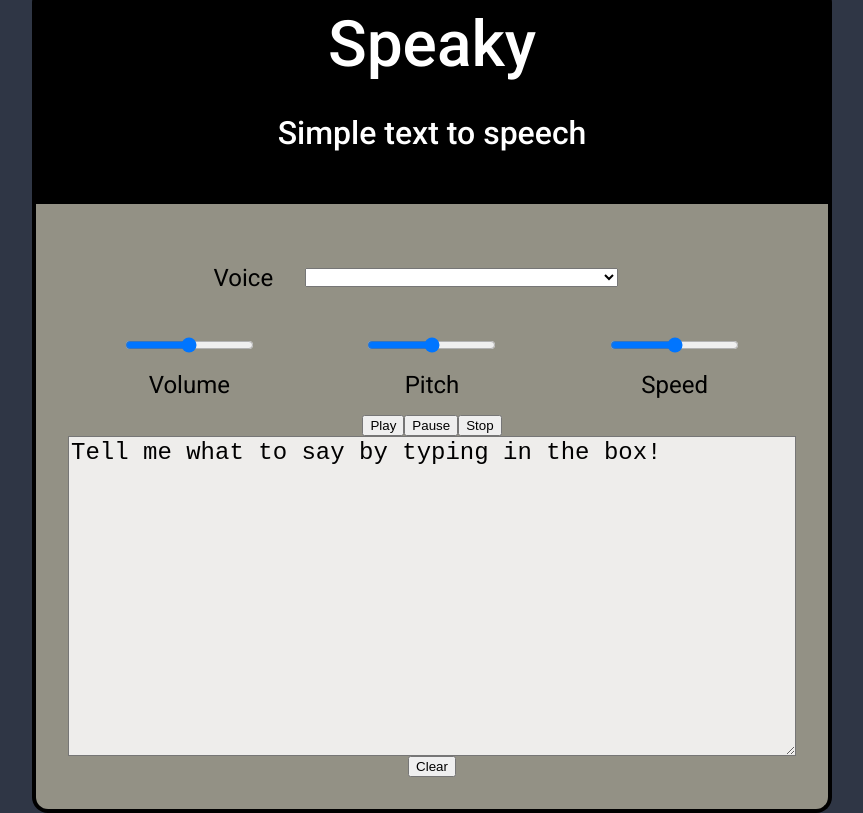
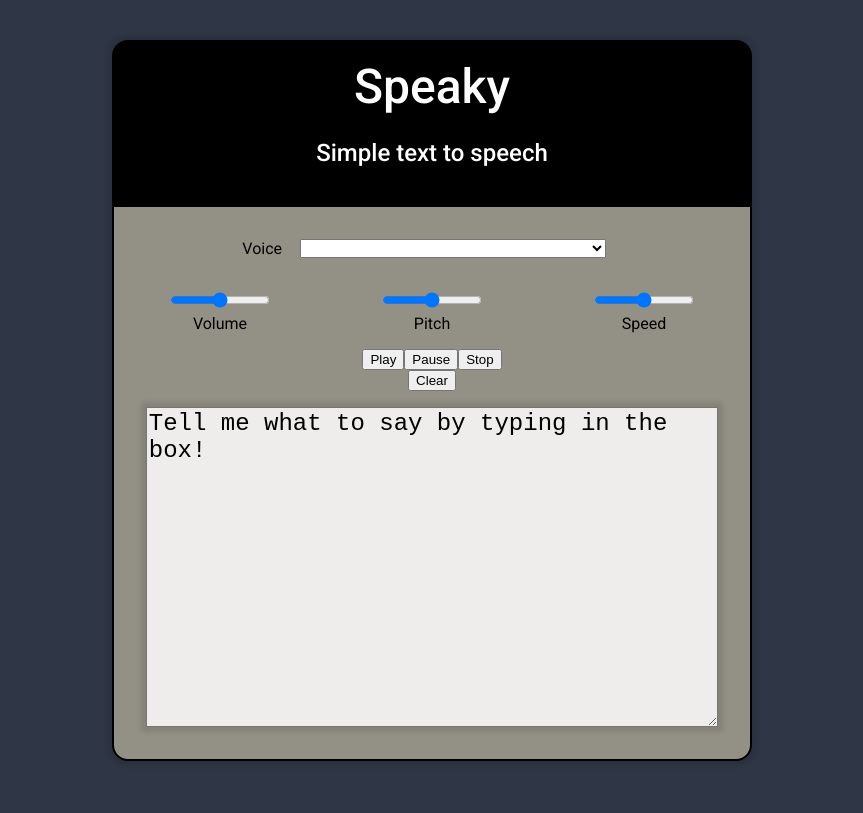
Before and after one commit to javonjax/text_to_speech, a React (Vite) app: page / in a window 1280 px wide. Shown: the whole page, without its empty margins (208-1071 px from the left). Built offline with nearby package versions, Linux system fonts and the light colour scheme.

Commit message:
Updated UI component structure and styling.

```diff
--- a/src/app/App.jsx
+++ b/src/app/App.jsx
@@ -1,14 +1,18 @@
 import { useState } from 'react';
 import Header from '../components/header';
-import Content from '../components/Content';
+import Controls from '../components/Controls';
+import TextBox from '../components/TextBox';
 import '../assets/App/styles.css';
 
-function App() {
+const App = () => {
+  const [text, setText] = useState('Tell me what to say by typing in the box!');
+
   return (
     <>
       <div className='app-container'>
         <Header title="Speaky" />
-        <Content />
+        <Controls />
+        <TextBox text={text} setText={setText}/>
       </div>
     </>
   );
--- a/src/assets/App/styles.css
+++ b/src/assets/App/styles.css
@@ -14,10 +14,12 @@ html {
 
 body {
     width: 100%;
-    height: 100%;
+    min-height: 100vh;
     margin: 0;
     padding: 0;
     background-color: rgb(47, 54, 69);
+    display: flex;
+    align-items: center;
 }
 
 #root {
@@ -29,11 +31,16 @@ body {
 }
 
 .app-container {
+    display: flex;
+    flex-direction: column;
+    align-items: center;
+    justify-content: center;
+    background-color: rgb(147, 145, 133);
     padding: 0;
     margin: 0;
-    width: 90%;
-    display: flex;
-    flex-direction: column;
-    justify-content: center;
-    align-items: center;
+    width: 40rem;
+    border: 2px solid black;
+    border-radius: 1rem;
+    z-index: 1;
+    box-shadow: 0 0 5px 5px rgba(0, 0, 0, 0.1);
 }
--- a/src/assets/Content/styles.css
+++ /dev/null
@@ -1,19 +0,0 @@
-.tts-container{
-    display: flex;
-    flex-direction: column;
-    align-items: center;
-    border: 4px solid black;
-    background-color: rgb(147, 145, 133);
-    border-top: none;
-    border-bottom-left-radius: 1rem;
-    border-bottom-right-radius: 1rem;
-    padding: 2rem;
-    width: 50rem;
-}
-
-.text-box {
-    width: 100%;
-    height: 20rem;
-    font-size: 1.5rem;
-    background-color: rgb(238, 237, 235);
-}
--- /dev/null
+++ b/src/assets/Controls/styles.css
@@ -0,0 +1,7 @@
+.tts-container{
+    display: flex;
+    flex-direction: column;
+    align-items: center;
+    width: 100%;
+    margin: 1rem;
+}
--- a/src/assets/Dropdown/styles.css
+++ b/src/assets/Dropdown/styles.css
@@ -5,11 +5,7 @@
     width: 60%;
 }
 
-.dropdown > label {
-    font-size: 1.5rem;
-}
-
 select {
-    margin: 2rem;
+    margin: 1rem;
     width: 80%;
 }
--- a/src/assets/Header/styles.css
+++ b/src/assets/Header/styles.css
@@ -2,15 +2,15 @@ header {
     background-color: black;
     color: white;
     padding: 1rem;
-    width: 50rem;
-    font-size: 4rem;
+    width: 100%;
+    font-size: 3rem;
     font-weight: 500;
     text-align: center;
-    border-top-left-radius: 1rem;
-    border-top-right-radius: 1rem;
-    border: 4px solid black;
+    border-top-left-radius: 10px;
+    border-top-right-radius: 10px;
+
 }
 
 header > p {
-    font-size: 2rem;
+    font-size: 1.5rem;
 }
--- a/src/assets/RangeSlider/styles.css
+++ b/src/assets/RangeSlider/styles.css
@@ -1,11 +1,15 @@
 .range-slider {
     display: flex;
     flex-direction: column;
-    max-width: 30%;
+    align-items: center;
+    width: 100%;
+}
+
+.range-slider > input {
+    width: 100px;
 }
 
 .range-slider > label {
     text-align: center;
-    font-size: 1.5rem;
-    margin-top: 1rem;
+    margin-top: 4px;
 }
--- /dev/null
+++ b/src/assets/TextBox/styles.css
@@ -0,0 +1,8 @@
+.text-box {
+    width: 90%;
+    height: 20rem;
+    margin: 0 2rem 2rem 2rem;
+    font-size: 1.5rem;
+    background-color: rgb(238, 237, 235);
+    box-shadow: 0 0 5px 5px rgba(0, 0, 0, 0.1);
+}
--- a/src/components/Content.jsx
+++ /dev/null
@@ -1,35 +0,0 @@
-import React from 'react';
-import { useState } from 'react';
-import '../assets/Content/styles.css';
-import Settings from './Settings';
-import Dropdown from './Dropdown';
-import RangeSlider from './RangeSlider';
-
-const Content = () => {
-  const synth = window.speechSynthesis;
-  const voiceOptions = synth.getVoices();
-
-  return (
-    <>
-    <div className="tts-container">
-      <Dropdown label= 'Voice' options={voiceOptions}/>
-      <Settings>
-        <RangeSlider option="Volume" />
-        <RangeSlider option="Pitch" />
-        <RangeSlider option="Speed" />
-      </Settings>
-      <div className='playback-controls'>
-        <button>Play</button>
-        <button>Pause</button>
-        <button>Stop</button>
-      </div>
-      <textarea className='text-box'>
-        Tell me what to say by typing in the box!
-      </textarea>
-      <button>Clear</button>
-    </div>
-    </>
-  );
-};
-
-export default Content;
--- /dev/null
+++ b/src/components/Controls.jsx
@@ -0,0 +1,32 @@
+import React from 'react';
+import { useState } from 'react';
+import '../assets/Controls/styles.css';
+import Settings from './Settings';
+import Dropdown from './Dropdown';
+import RangeSlider from './RangeSlider';
+
+const Controls = () => {
+  const synth = window.speechSynthesis;
+  const voiceOptions = synth.getVoices();
+
+  return (
+    <>
+      <div className="tts-container">
+        <Dropdown label="Voice" options={voiceOptions} />
+        <Settings>
+          <RangeSlider option="Volume" />
+          <RangeSlider option="Pitch" />
+          <RangeSlider option="Speed" />
+        </Settings>
+        <div className="playback-controls">
+          <button>Play</button>
+          <button>Pause</button>
+          <button>Stop</button>
+        </div>
+        <button>Clear</button>
+      </div>
+    </>
+  );
+};
+
+export default Controls;
--- /dev/null
+++ b/src/components/TextBox.jsx
@@ -0,0 +1,19 @@
+import '../assets/TextBox/styles.css';
+
+const TextBox = ({ text, setText }) => {
+  const handleTextChange = (e) => {
+    setText(e.target.value);
+  };
+
+  return (
+    <>
+      <textarea
+        className="text-box"
+        value={text}
+        onChange={(e) => handleTextChange(e)}
+      ></textarea>
+    </>
+  );
+};
+
+export default TextBox;
```
